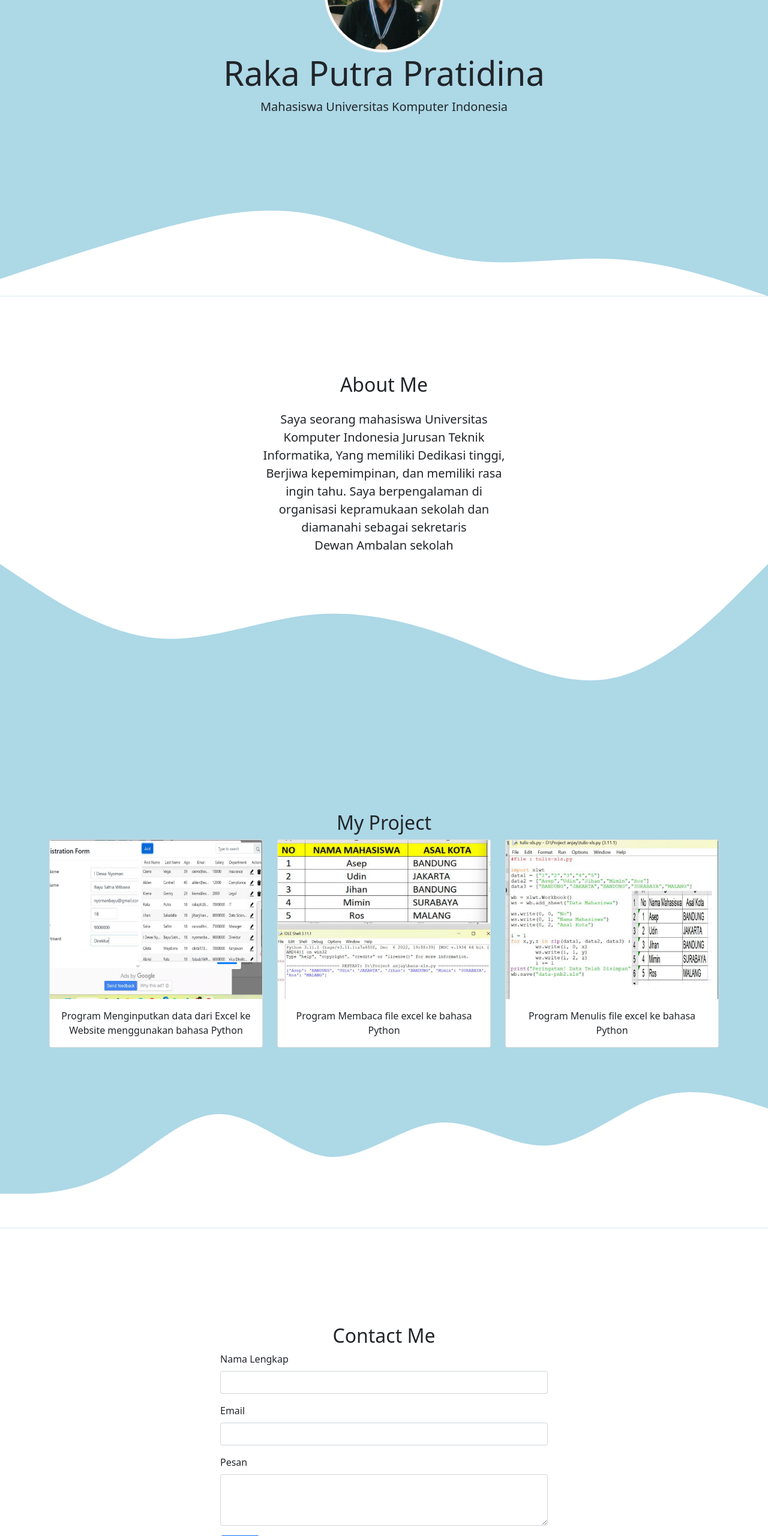
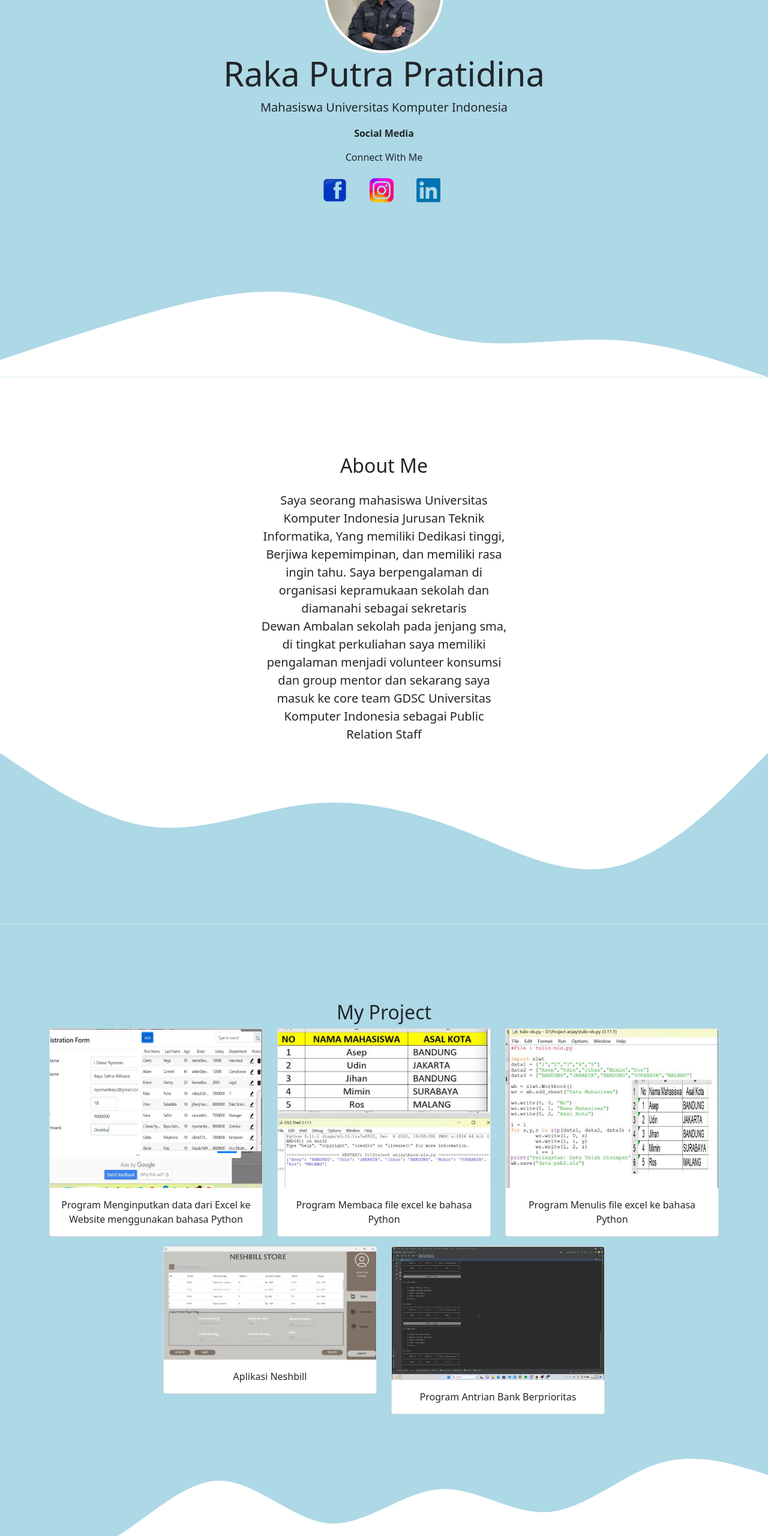
Before and after one commit to Akarptra/RakaPutra.github.io, a plain HTML site: page index.html in a window 1280 px wide. Shown: the part 240-2800 px from the top of the page at 60% size. Drawn offline with nearby package versions, Linux system fonts and the light colour scheme.

Commit message:
pab cl 2023

```diff
--- a/index.html
+++ b/index.html
@@ -11,6 +11,9 @@
     <!-- Css -->
     <link rel="stylesheet" href="style.css" />
     <title>Portfolio | Raka Putra</title>
+
+    <!-- Link Icon -->
+    <link href="./assets/favicon.ico" rel="icon">
   </head>
   <body id="home">
     <!-- Awal Navbar -->
@@ -36,11 +39,32 @@
 
     <!-- Awal Jumbotron -->
     <section class="jumbotron text-center">
-      <img src="img/img-profil.jpg" alt="Raka Putra" width="200" class="rounded-circle img-thumbnail" />
+      <img src="img/raka.jpg" alt="Raka Putra" width="200" class="rounded-circle img-thumbnail" />
       <h1 class="display-4">Raka Putra Pratidina</h1>
       <p class="lead">Mahasiswa Universitas Komputer Indonesia</p>
-      <svg xmlns="http://www.w3.org/2000/svg" viewBox="0 0 1440 320"><path fill="#ffffff" fill-opacity="1" d="M0,288L48,272C96,256,192,224,288,197.3C384,171,480,149,576,165.3C672,181,768,235,864,250.7C960,267,1056,245,1152,250.7C1248,256,1344,288,1392,304L1440,320L1440,320L1392,320C1344,320,1248,320,1152,320C1056,320,960,320,864,320C768,320,672,320,576,320C480,320,384,320,288,320C192,320,96,320,48,320L0,320Z"></path></svg>    </section>
-    <!-- Akhir Jumbotron -->
+      <b><p class="template-title-example">Social Media</p></b>
+      <p class="template-title-example">Connect With Me</p>
+
+      <!-- Tombol-tombol menggunakan Bootstrap -->
+    <a href="https://www.facebook.com/raka.putrapratidina.5/?locale=id_ID" class="btn btn-link">
+      <img src="img/facebook.png" alt="Facebook" class="img-fluid me-2" height="40px" width="40px">
+    </a>
+    <a href="https://www.instagram.com/rputra.p/" class="btn btn-link">
+      <img src="img/instagram.png" alt="Instagram" class="img-fluid me-2" height="40px" width="40px">
+    </a>
+    <a href="https://www.linkedin.com/in/raka-putra-pratidina-558146263/" class="btn btn-link">
+      <img src="img/linkedin.png" alt="Linkedin" class="img-fluid me-2" height="40px" width="40px">
+    </a>
+
+
+
+      <svg xmlns="http://www.w3.org/2000/svg" viewBox="0 0 1440 320"><path fill="#ffffff" fill-opacity="1" d="M0,288L48,272C96,256,192,224,288,197.3C384,171,480,149,576,165.3C672,181,768,235,864,250.7C960,267,1056,245,1152,250.7C1248,256,1344,288,1392,304L1440,320L1440,320L1392,320C1344,320,1248,320,1152,320C1056,320,960,320,864,320C768,320,672,320,576,320C480,320,384,320,288,320C192,320,96,320,48,320L0,320Z"></path>
+
+      </svg>
+
+    </section>
+
+      <!-- Akhir Jumbotron -->
 
     <!-- Awal About -->
     <section style="padding-top: 8rem;" id="about">
@@ -52,7 +76,7 @@
         </div>
         <div class="row justify-content-center fs-5 text-center">
             <div class="col-md-4">
-                <p>Saya seorang mahasiswa Universitas Komputer Indonesia Jurusan Teknik Informatika, Yang memiliki Dedikasi tinggi, Berjiwa kepemimpinan, dan memiliki rasa ingin tahu. Saya berpengalaman di organisasi kepramukaan sekolah dan diamanahi sebagai sekretaris Dewan Ambalan sekolah</p>
+                <p>Saya seorang mahasiswa Universitas Komputer Indonesia Jurusan Teknik Informatika, Yang memiliki Dedikasi tinggi, Berjiwa kepemimpinan, dan memiliki rasa ingin tahu. Saya berpengalaman di organisasi kepramukaan sekolah dan diamanahi sebagai sekretaris Dewan Ambalan sekolah pada jenjang sma, di tingkat perkuliahan saya memiliki pengalaman menjadi volunteer konsumsi dan group mentor dan sekarang saya masuk ke core team GDSC Universitas Komputer Indonesia sebagai Public Relation Staff</p>
             </div>
         </div>
       </div>
@@ -89,6 +113,22 @@
                         <img src="img/project/3.jpg" class="card-img-top" alt="project">
                         <div class="card-body">
                           <p class="card-text text-center">Program Menulis file excel ke bahasa Python</p>
+                        </div>
+                      </div>
+                </div>
+                <div class="col-md-4 mb-3">
+                    <div class="card">
+                        <img src="img/project/4.jpg" class="card-img-top" alt="project">
+                        <div class="card-body">
+                          <p class="card-text text-center">Aplikasi Neshbill</p>
+                        </div>
+                      </div>
+                </div>
+                <div class="col-md-4 mb-3">
+                    <div class="card">
+                        <img src="img/project/5.png" class="card-img-top" alt="project">
+                        <div class="card-body">
+                          <p class="card-text text-center">Program Antrian Bank Berprioritas</p>
                         </div>
                       </div>
                 </div>
```
Also changed, not shown: img/facebook.png (added), img/instagram.png (added), img/linkedin.png (added), img/project/4.jpg (added), img/project/5.png (added), img/raka.jpg (added).
